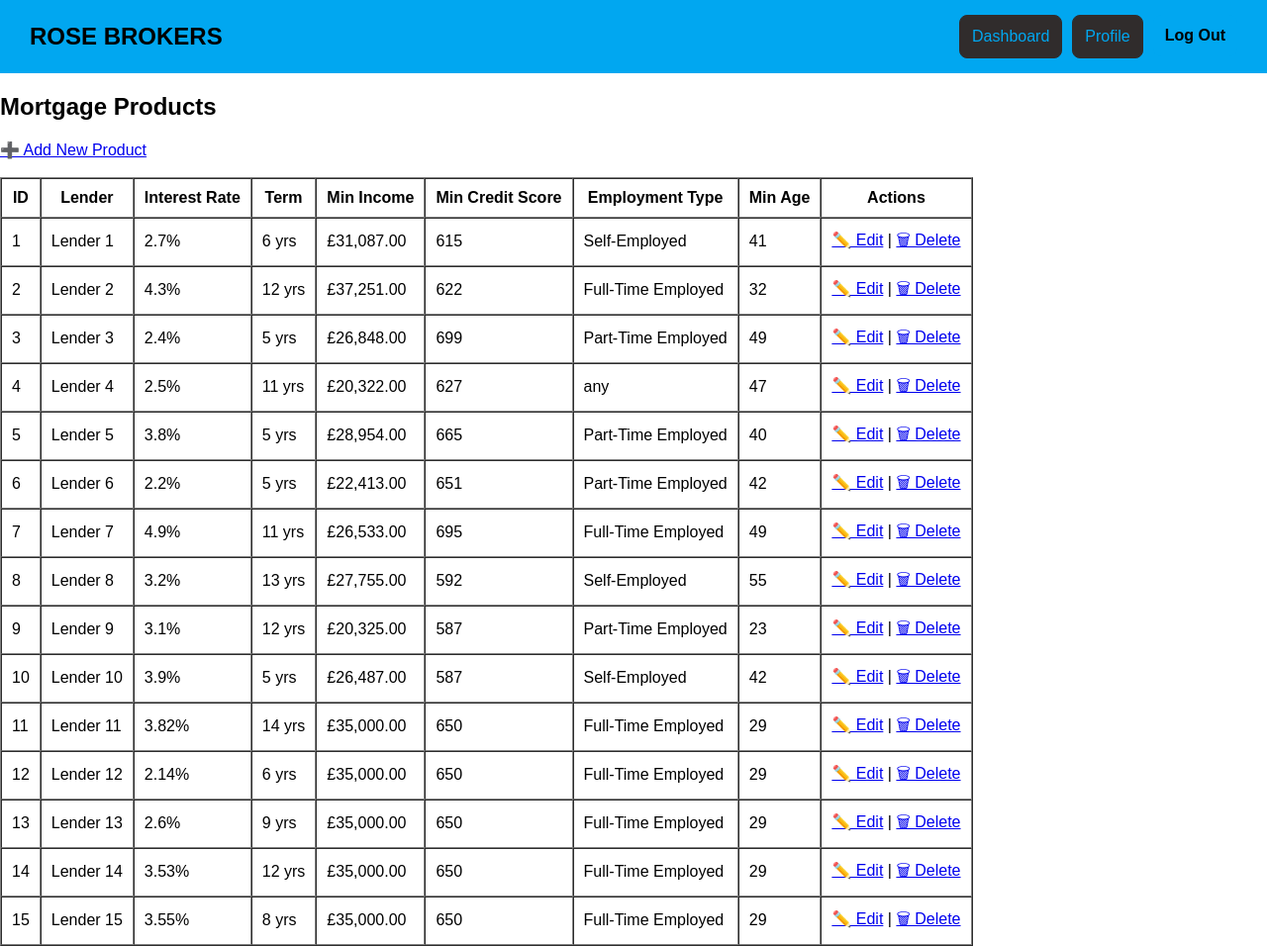
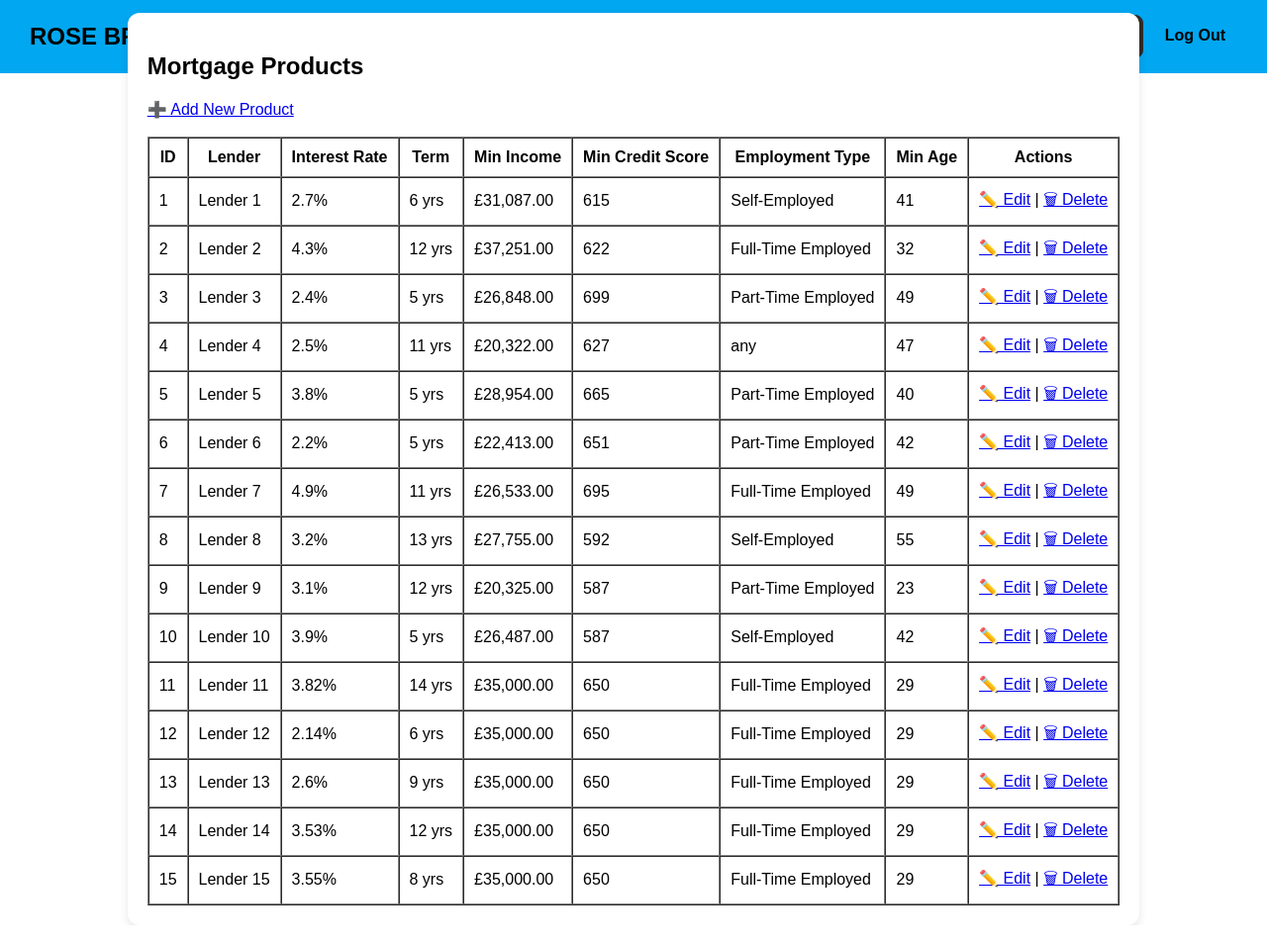
Before and after one commit to Theo-Asamp/Mortgage-Quotation-System, a PHP site: page /product_list.php in a window 1280 px wide. Shown: the whole page at 99% size. After the commit the page ends 935 px from the top, so only its background shows below. Run offline with PHP 8.4, Linux system fonts and the light colour scheme; the visitor is signed in with stand-in values (Sample User, id 1); data comes from the database, SQL or seed files in the repository.

Commit message:
edut stykle

```diff
--- a/product_list.php
+++ b/product_list.php
@@ -26,6 +26,8 @@
             <a href="logout.php"><button class="btn btn--login">Log Out</button></a>
         </div>
 </header>
+<div class="container mt-4">
+    <div class="table-container">
         <h2>Mortgage Products</h2>
         <a href="add_product.php">➕ Add New Product</a><br><br>
 
@@ -58,5 +60,7 @@
             </tr>
             <?php endforeach; ?>
         </table>
+    </div>
+</div>
 </body>
 </html>
```
Lines whose indentation alone changed are shown as unchanged.
